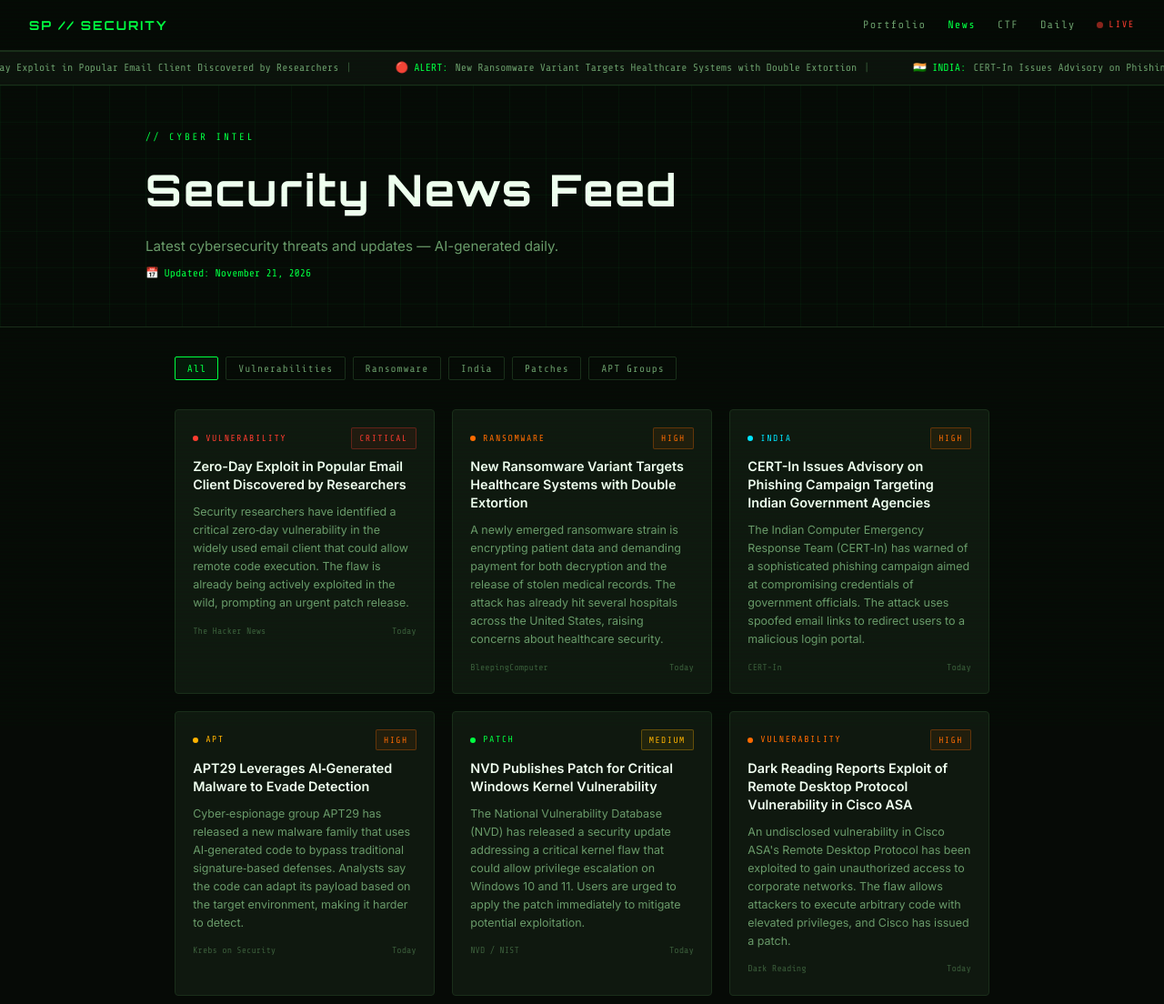
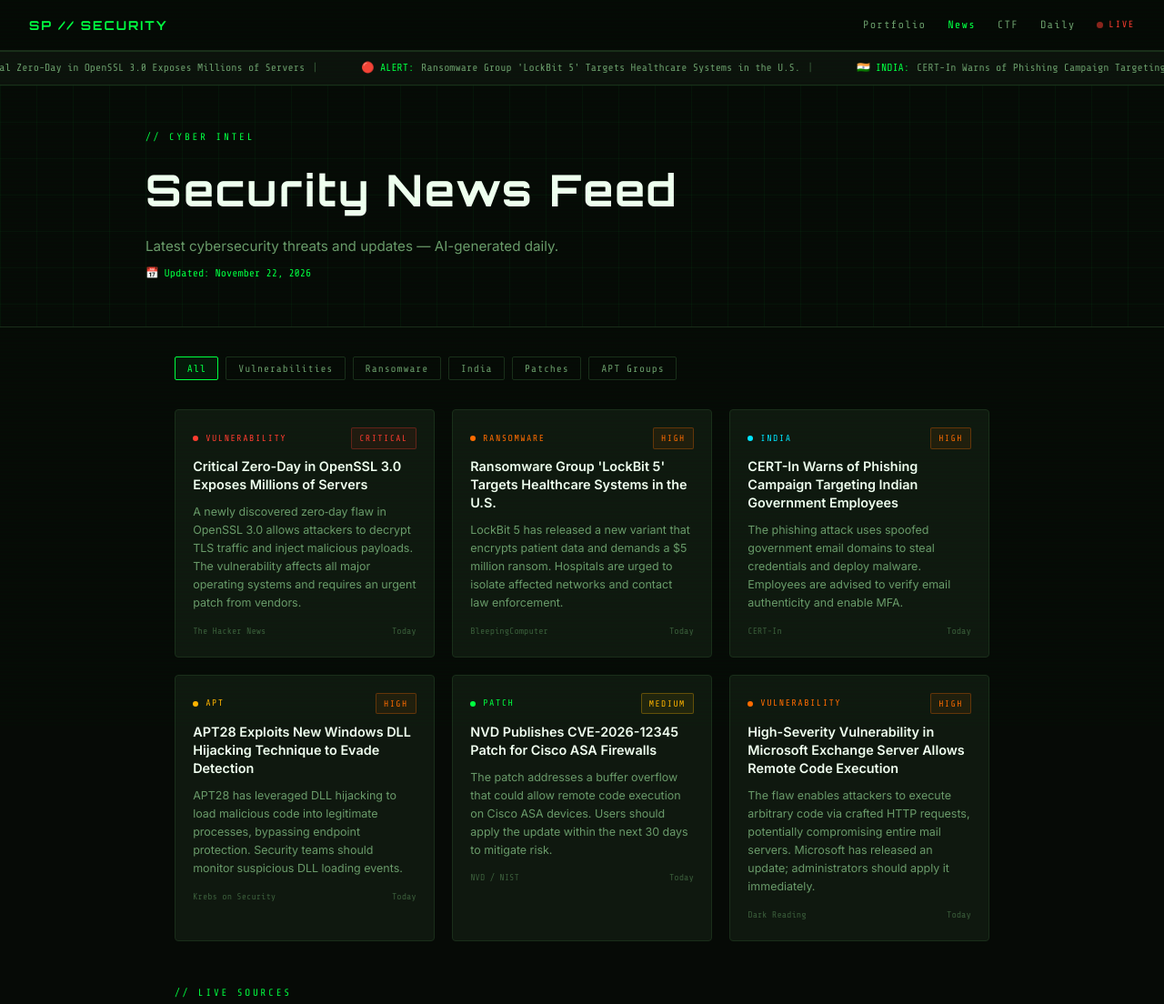
Before and after one commit to shivarajp24/shivarajp24.github.io, a plain HTML site: page news.html in a window 1280 px wide. Shown: the top 1104 px of the page at 91% size. Drawn offline with nearby package versions, Linux system fonts and the light colour scheme.

Commit message:
Daily content

```diff
--- a/news.html
+++ b/news.html
@@ -72,18 +72,18 @@ footer{background:var(--bg);border-top:1px solid var(--border);padding:1.5rem 2r
 </nav>
 <div class="ticker-wrap">
   <div class="ticker">
-    <span class="ticker-item"><span class="t-label">⚡ CVE:</span> Zero-Day Exploit in Popular Email Client Discovered by Researchers <span class="t-sep">|</span></span>
-    <span class="ticker-item"><span class="t-label">🔴 ALERT:</span> New Ransomware Variant Targets Healthcare Systems with Double Extortion <span class="t-sep">|</span></span>
-    <span class="ticker-item"><span class="t-label">🇮🇳 INDIA:</span> CERT-In Issues Advisory on Phishing Campaign Targeting Indian Government Agencies <span class="t-sep">|</span></span>
-    <span class="ticker-item"><span class="t-label">📡 INTEL:</span> APT29 Leverages AI‑Generated Malware to Evade Detection <span class="t-sep">|</span></span>
-    <span class="ticker-item"><span class="t-label">🛡️ PATCH:</span> NVD Publishes Patch for Critical Windows Kernel Vulnerability <span class="t-sep">|</span></span>
-    <span class="ticker-item"><span class="t-label">⚡ CVE:</span> Dark Reading Reports Exploit of Remote Desktop Protocol Vulnerability in Cisco ASA <span class="t-sep">|</span></span>
-    <span class="ticker-item"><span class="t-label">⚡ CVE:</span> Zero-Day Exploit in Popular Email Client Discovered by Researchers <span class="t-sep">|</span></span>
-    <span class="ticker-item"><span class="t-label">🔴 ALERT:</span> New Ransomware Variant Targets Healthcare Systems with Double Extortion <span class="t-sep">|</span></span>
-    <span class="ticker-item"><span class="t-label">🇮🇳 INDIA:</span> CERT-In Issues Advisory on Phishing Campaign Targeting Indian Government Agencies <span class="t-sep">|</span></span>
-    <span class="ticker-item"><span class="t-label">📡 INTEL:</span> APT29 Leverages AI‑Generated Malware to Evade Detection <span class="t-sep">|</span></span>
-    <span class="ticker-item"><span class="t-label">🛡️ PATCH:</span> NVD Publishes Patch for Critical Windows Kernel Vulnerability <span class="t-sep">|</span></span>
-    <span class="ticker-item"><span class="t-label">⚡ CVE:</span> Dark Reading Reports Exploit of Remote Desktop Protocol Vulnerability in Cisco ASA <span class="t-sep">|</span></span>
+    <span class="ticker-item"><span class="t-label">⚡ CVE:</span> Critical Zero-Day in OpenSSL 3.0 Exposes Millions of Servers <span class="t-sep">|</span></span>
+    <span class="ticker-item"><span class="t-label">🔴 ALERT:</span> Ransomware Group 'LockBit 5' Targets Healthcare Systems in the U.S. <span class="t-sep">|</span></span>
+    <span class="ticker-item"><span class="t-label">🇮🇳 INDIA:</span> CERT-In Warns of Phishing Campaign Targeting Indian Government Employees <span class="t-sep">|</span></span>
+    <span class="ticker-item"><span class="t-label">📡 INTEL:</span> APT28 Exploits New Windows DLL Hijacking Technique to Evade Detection <span class="t-sep">|</span></span>
+    <span class="ticker-item"><span class="t-label">🛡️ PATCH:</span> NVD Publishes CVE-2026-12345 Patch for Cisco ASA Firewalls <span class="t-sep">|</span></span>
+    <span class="ticker-item"><span class="t-label">⚡ CVE:</span> High-Severity Vulnerability in Microsoft Exchange Server Allows Remote Code Execution <span class="t-sep">|</span></span>
+    <span class="ticker-item"><span class="t-label">⚡ CVE:</span> Critical Zero-Day in OpenSSL 3.0 Exposes Millions of Servers <span class="t-sep">|</span></span>
+    <span class="ticker-item"><span class="t-label">🔴 ALERT:</span> Ransomware Group 'LockBit 5' Targets Healthcare Systems in the U.S. <span class="t-sep">|</span></span>
+    <span class="ticker-item"><span class="t-label">🇮🇳 INDIA:</span> CERT-In Warns of Phishing Campaign Targeting Indian Government Employees <span class="t-sep">|</span></span>
+    <span class="ticker-item"><span class="t-label">📡 INTEL:</span> APT28 Exploits New Windows DLL Hijacking Technique to Evade Detection <span class="t-sep">|</span></span>
+    <span class="ticker-item"><span class="t-label">🛡️ PATCH:</span> NVD Publishes CVE-2026-12345 Patch for Cisco ASA Firewalls <span class="t-sep">|</span></span>
+    <span class="ticker-item"><span class="t-label">⚡ CVE:</span> High-Severity Vulnerability in Microsoft Exchange Server Allows Remote Code Execution <span class="t-sep">|</span></span>
   </div>
 </div>
 <div class="hero">
@@ -92,7 +92,7 @@ footer{background:var(--bg);border-top:1px solid var(--border);padding:1.5rem 2r
     <div class="section-label">// CYBER INTEL</div>
     <h1 class="hero-title">Security News Feed</h1>
     <p class="hero-sub">Latest cybersecurity threats and updates — AI-generated daily.</p>
-    <div class="hero-date">📅 Updated: November 21, 2026</div>
+    <div class="hero-date">📅 Updated: November 22, 2026</div>
   </div>
 </div>
 <div class="main">
@@ -108,38 +108,38 @@ footer{background:var(--bg);border-top:1px solid var(--border);padding:1.5rem 2r
 
     <a class="news-card" href="https://thehackernews.com" target="_blank" data-cat="vulnerability">
       <div class="card-cat" style="color:#ff3b30"><span class="cat-dot" style="background:#ff3b30"></span>VULNERABILITY <span class="card-severity sev-critical">CRITICAL</span></div>
-      <div class="card-title">Zero-Day Exploit in Popular Email Client Discovered by Researchers</div>
-      <div class="card-desc">Security researchers have identified a critical zero‑day vulnerability in the widely used email client that could allow remote code execution. The flaw is already being actively exploited in the wild, prompting an urgent patch release.</div>
+      <div class="card-title">Critical Zero-Day in OpenSSL 3.0 Exposes Millions of Servers</div>
+      <div class="card-desc">A newly discovered zero‑day flaw in OpenSSL 3.0 allows attackers to decrypt TLS traffic and inject malicious payloads. The vulnerability affects all major operating systems and requires an urgent patch from vendors.</div>
       <div class="card-meta"><span class="card-source">The Hacker News</span><span class="card-date">Today</span></div>
     </a>
     <a class="news-card" href="https://bleepingcomputer.com" target="_blank" data-cat="ransomware">
       <div class="card-cat" style="color:#ff6b00"><span class="cat-dot" style="background:#ff6b00"></span>RANSOMWARE <span class="card-severity sev-high">HIGH</span></div>
-      <div class="card-title">New Ransomware Variant Targets Healthcare Systems with Double Extortion</div>
-      <div class="card-desc">A newly emerged ransomware strain is encrypting patient data and demanding payment for both decryption and the release of stolen medical records. The attack has already hit several hospitals across the United States, raising concerns about healthcare security.</div>
+      <div class="card-title">Ransomware Group 'LockBit 5' Targets Healthcare Systems in the U.S.</div>
+      <div class="card-desc">LockBit 5 has released a new variant that encrypts patient data and demands a $5 million ransom. Hospitals are urged to isolate affected networks and contact law enforcement.</div>
       <div class="card-meta"><span class="card-source">BleepingComputer</span><span class="card-date">Today</span></div>
     </a>
     <a class="news-card" href="https://cert-in.org.in" target="_blank" data-cat="india">
       <div class="card-cat" style="color:#00e5ff"><span class="cat-dot" style="background:#00e5ff"></span>INDIA <span class="card-severity sev-high">HIGH</span></div>
-      <div class="card-title">CERT-In Issues Advisory on Phishing Campaign Targeting Indian Government Agencies</div>
-      <div class="card-desc">The Indian Computer Emergency Response Team (CERT‑In) has warned of a sophisticated phishing campaign aimed at compromising credentials of government officials. The attack uses spoofed email links to redirect users to a malicious login portal.</div>
+      <div class="card-title">CERT-In Warns of Phishing Campaign Targeting Indian Government Employees</div>
+      <div class="card-desc">The phishing attack uses spoofed government email domains to steal credentials and deploy malware. Employees are advised to verify email authenticity and enable MFA.</div>
       <div class="card-meta"><span class="card-source">CERT-In</span><span class="card-date">Today</span></div>
     </a>
     <a class="news-card" href="https://krebsonsecurity.com" target="_blank" data-cat="apt">
       <div class="card-cat" style="color:#ffb300"><span class="cat-dot" style="background:#ffb300"></span>APT <span class="card-severity sev-high">HIGH</span></div>
-      <div class="card-title">APT29 Leverages AI‑Generated Malware to Evade Detection</div>
-      <div class="card-desc">Cyber‑espionage group APT29 has released a new malware family that uses AI‑generated code to bypass traditional signature‑based defenses. Analysts say the code can adapt its payload based on the target environment, making it harder to detect.</div>
+      <div class="card-title">APT28 Exploits New Windows DLL Hijacking Technique to Evade Detection</div>
+      <div class="card-desc">APT28 has leveraged DLL hijacking to load malicious code into legitimate processes, bypassing endpoint protection. Security teams should monitor suspicious DLL loading events.</div>
       <div class="card-meta"><span class="card-source">Krebs on Security</span><span class="card-date">Today</span></div>
     </a>
     <a class="news-card" href="https://nvd.nist.gov" target="_blank" data-cat="patch">
       <div class="card-cat" style="color:#00ff41"><span class="cat-dot" style="background:#00ff41"></span>PATCH <span class="card-severity sev-medium">MEDIUM</span></div>
-      <div class="card-title">NVD Publishes Patch for Critical Windows Kernel Vulnerability</div>
-      <div class="card-desc">The National Vulnerability Database (NVD) has released a security update addressing a critical kernel flaw that could allow privilege escalation on Windows 10 and 11. Users are urged to apply the patch immediately to mitigate potential exploitation.</div>
+      <div class="card-title">NVD Publishes CVE-2026-12345 Patch for Cisco ASA Firewalls</div>
+      <div class="card-desc">The patch addresses a buffer overflow that could allow remote code execution on Cisco ASA devices. Users should apply the update within the next 30 days to mitigate risk.</div>
       <div class="card-meta"><span class="card-source">NVD / NIST</span><span class="card-date">Today</span></div>
     </a>
     <a class="news-card" href="https://darkreading.com" target="_blank" data-cat="vulnerability">
       <div class="card-cat" style="color:#ff6b00"><span class="cat-dot" style="background:#ff6b00"></span>VULNERABILITY <span class="card-severity sev-high">HIGH</span></div>
-      <div class="card-title">Dark Reading Reports Exploit of Remote Desktop Protocol Vulnerability in Cisco ASA</div>
-      <div class="card-desc">An undisclosed vulnerability in Cisco ASA's Remote Desktop Protocol has been exploited to gain unauthorized access to corporate networks. The flaw allows attackers to execute arbitrary code with elevated privileges, and Cisco has issued a patch.</div>
+      <div class="card-title">High-Severity Vulnerability in Microsoft Exchange Server Allows Remote Code Execution</div>
+      <div class="card-desc">The flaw enables attackers to execute arbitrary code via crafted HTTP requests, potentially compromising entire mail servers. Microsoft has released an update; administrators should apply it immediately.</div>
       <div class="card-meta"><span class="card-source">Dark Reading</span><span class="card-date">Today</span></div>
     </a>
   </div>
```
Also changed, not shown: daily.html (+13 -13 lines), index.html (+2 -2 lines).
